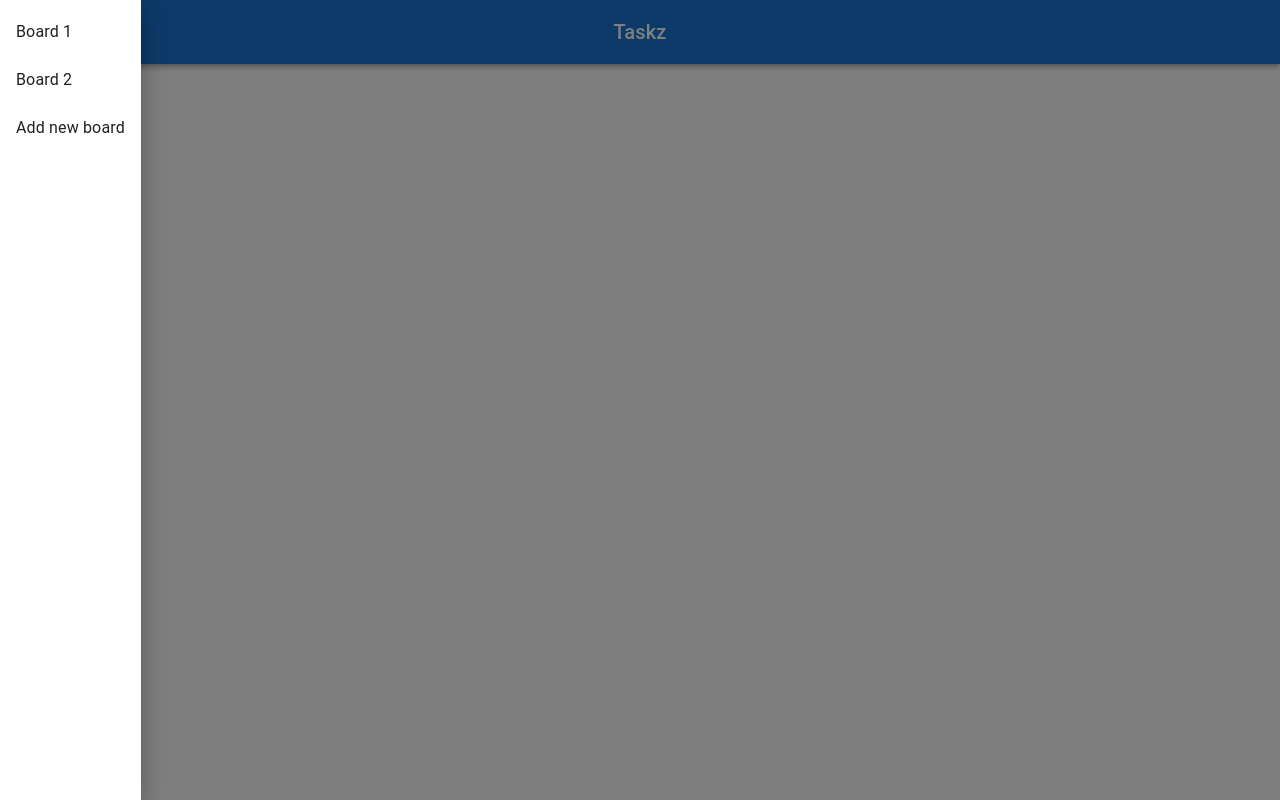
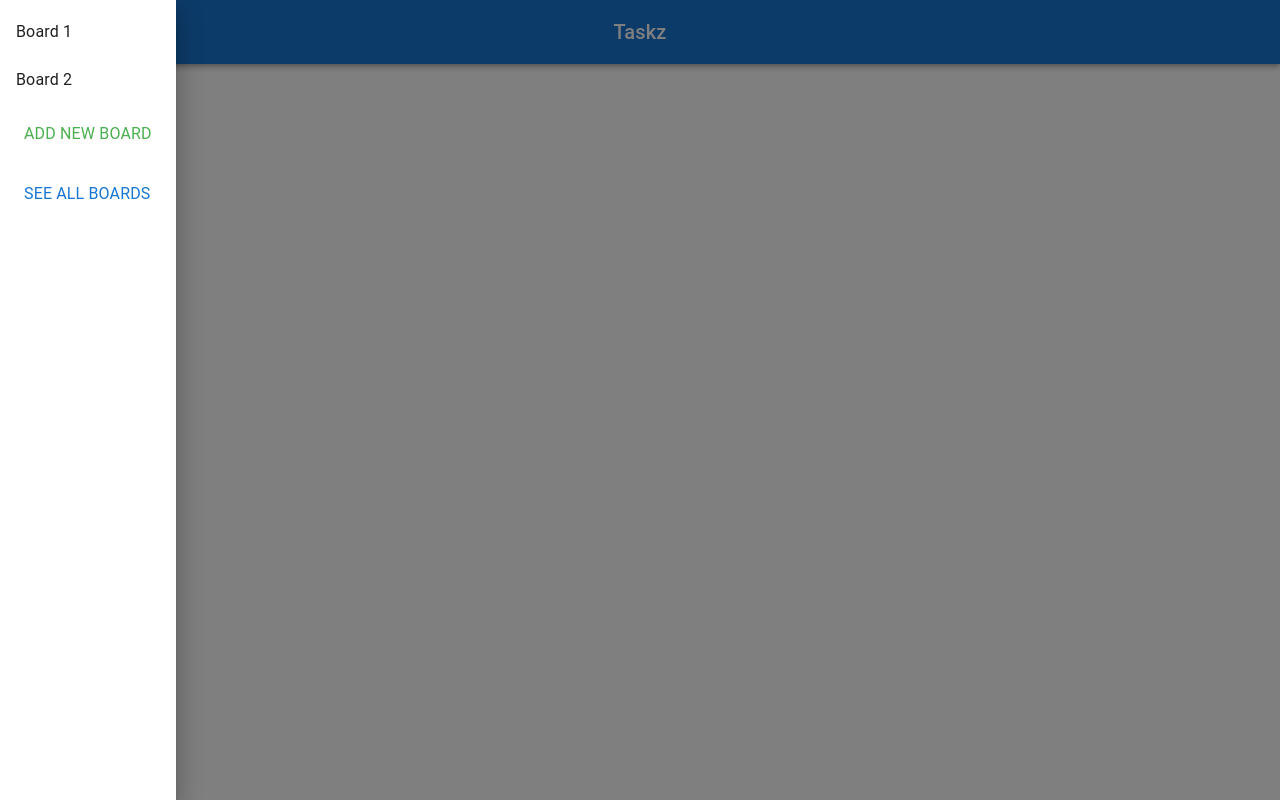
Before and after one commit to blyal/kanban_app, a React (Create React App) app in the folder frontend/: page / in a window 1280 px wide. Both pictures are taken after a click on the button "menu". Built offline with nearby package versions, Linux system fonts and the light colour scheme.

Commit message:
feat: add 'See all boards' button and adjust color

```diff
--- a/frontend/src/App.tsx
+++ b/frontend/src/App.tsx
@@ -9,7 +9,7 @@ const theme = createTheme({
       main: '#1976d2', // blue.A700
     },
     secondary: {
-      main: '#ff4081', // pink.A400
+      main: '#4caf50', // green
     },
   },
 });
--- a/frontend/src/layout/Sidebar.tsx
+++ b/frontend/src/layout/Sidebar.tsx
@@ -22,7 +22,14 @@ function Sidebar({ isSidebarOpen, closeSidebar }: SidebarProps) {
         </ListItem>
         {/* End mapping */}
         <ListItem>
-          <ListItemText primary='Add new board' />
+          <Button color='secondary'>
+            <ListItemText primary='Add new board' />
+          </Button>
+        </ListItem>
+        <ListItem>
+          <Button color='primary'>
+            <ListItemText primary='See all boards' />
+          </Button>
         </ListItem>
       </List>
     </Drawer>
```
